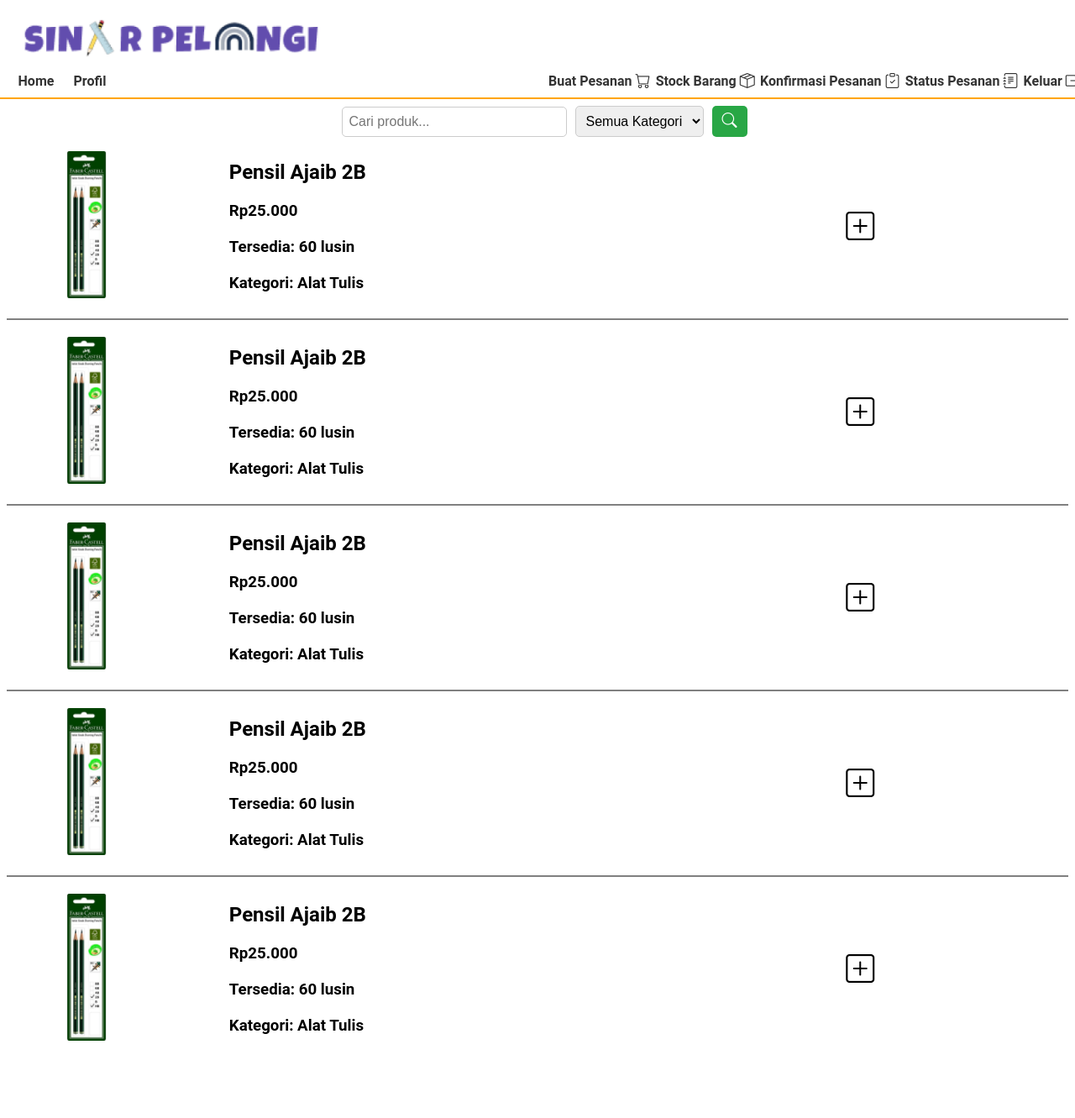
After one commit to KenwardKH/Pddy-Project, a Laravel app: page /kasir/buat-pesanan in a window 1280 px wide. The commit adds this page. Shown: the whole page at 84% size. Run offline with Laravel 12, Linux system fonts and the light colour scheme.

Commit message:
kasir_buat_pesanan

```diff
--- /dev/null
+++ b/app/Http/Controllers/PesananController.php
@@ -0,0 +1,101 @@
+<?php
+
+namespace App\Http\Controllers;
+
+use Illuminate\Http\Request;
+use Session;
+
+class PesananController extends Controller
+{
+    /**
+     * Display a listing of the resource.
+     */
+    public function index()
+    {
+        $products = [
+            ['id' => 1, 'name' => 'Pensil Ajaib 2b', 'price' => 25000, 'available' => 60, 'image' => 'pensil2b.png'],
+            ['id' => 2, 'name' => 'Penghapus Ajaib 2b', 'price' => 25000, 'available' => 70, 'image' => 'eraser.png']
+        ];
+        return view('kasir.kasir_buat_pesanan', compact('products'));
+    }
+
+    public function addToOrder(Request $request)
+    {
+        // Retrieve quantities from the form input
+        $quantities = $request->input('quantity');
+
+        // Initialize or retrieve the current order from the session
+        $order = Session::get('order', []);
+
+        foreach ($quantities as $productName => $quantity) {
+            if ($quantity > 0) {
+                // Check if the product is already in the order
+                if (isset($order[$productName])) {
+                    // Update the quantity if it already exists
+                    $order[$productName]['quantity'] += $quantity;
+                } else {
+                    // Add new product to the order
+                    $order[$productName] = [
+                        'name' => $productName,
+                        'quantity' => $quantity
+                    ];
+                }
+            }
+        }
+
+        // Save the order in the session
+        Session::put('order', $order);
+
+        return redirect()->route('kasir.kasir_buat_pesanan')->with('success', 'Produk berhasil ditambahkan ke pesanan!');
+    }
+
+
+
+    /**
+     * Show the form for creating a new resource.
+     */
+    public function create()
+    {
+        //
+    }
+
+    /**
+     * Store a newly created resource in storage.
+     */
+    public function store(Request $request)
+    {
+        //
+    }
+
+    /**
+     * Display the specified resource.
+     */
+    public function show(string $id)
+    {
+        //
+    }
+
+    /**
+     * Show the form for editing the specified resource.
+     */
+    public function edit(string $id)
+    {
+        //
+    }
+
+    /**
+     * Update the specified resource in storage.
+     */
+    public function update(Request $request, string $id)
+    {
+        //
+    }
+
+    /**
+     * Remove the specified resource from storage.
+     */
+    public function destroy(string $id)
+    {
+        //
+    }
+}
--- /dev/null
+++ b/public/css/kasir_buat_pesanan.css
@@ -0,0 +1,210 @@
+body {
+    font-family: 'Roboto', sans-serif;
+    background-color: white;
+}
+
+.header {
+    display: flex;
+    flex-direction: column;
+    padding: 10px;
+    border-bottom: orange solid 2px;
+    position: fixed;
+    width: 100%;
+    top: 0;
+    left: 0;
+    background-color: white;
+    z-index: 1000; /* Ensures the header stays on top */
+}
+
+.container {
+    margin-top: 160px; /* Offset content for the fixed header height */
+}
+
+.header {
+    display: flex;
+    flex-direction: column;
+    padding: 10px;
+    border-bottom: orange solid 2px;
+}
+.header img {
+    width: 400px;
+}
+
+.header h1 {
+    font-size: 24px;
+    color: #333;
+}
+
+.nav {
+    display: flex;
+    width: 100%;
+    justify-content: space-between;
+}
+.nav a{
+    display: inline-flex;
+    align-items: center;
+    font-size: 16px; /* Adjust the size as needed */
+}
+
+.nav i {
+    font-size: 18px; /* Adjust this to match the text size */
+    line-height: 1; /* Ensures the icon height aligns properly */
+    margin-left: 4px;
+}
+
+.nav a:hover {
+    color: green;
+}
+
+.nav .left {
+    display: flex;
+    justify-content: space-around;
+    width: 10%;
+}
+
+.nav .right {
+    display: flex;
+    justify-content: space-around;
+    width: 50%;
+}
+
+.nav a {
+    text-decoration: none;
+    color: #333;
+    font-weight: bold;
+}
+
+/* Search container styling */
+.search-container {
+    display: flex;
+    align-items: center;
+    justify-content: center;
+    gap: 10px;
+    position: fixed;
+    width: 100%;
+    top: 116px; /* Adjust this to position it below the header */
+    background-color: white; /* Optional: add a background to match the header */
+    padding: 10px 0; /* Optional: add padding for spacing */
+    z-index: 999; /* Ensure it stays on top */
+}
+
+.search-bar {
+    width: 250px;
+    padding: 8px;
+    border: 1px solid #ccc;
+    border-radius: 5px;
+    font-size: 16px;
+}
+
+.category-dropdown {
+    padding: 8px;
+    font-size: 16px;
+    border: 1px solid #ccc;
+    border-radius: 5px;
+}
+
+.search-button {
+    padding: 8px 12px;
+    background-color: #28a745; /* Customize the color */
+    color: white;
+    border: none;
+    border-radius: 5px;
+    cursor: pointer;
+}
+
+.search-button i {
+    font-size: 18px;
+}
+
+.search-button:hover {
+    background-color: #218838; /* Darker green for hover */
+}
+
+.product-list {
+    padding-bottom: 60px;
+}
+
+.product-item {
+    display: flex;
+    flex-direction: row;
+    padding: 20px;
+    border-top: 2px solid gray;
+    justify-content: space-between;
+}
+
+.product-item:nth-child(1){
+    border: 0;
+    margin-top: 70px;
+}
+
+.product-item .kiri {
+    width: 20%;
+}
+.product-item .tengah {
+    width: 60%;
+    text-align: left;
+    display: flex;
+    flex-direction: column;
+    justify-content: space-around;
+}
+
+.product-item h2, h3 {
+    margin: 0;
+}
+
+.product-item .kanan {
+    width: 20%;
+    display: flex;
+    align-items: center;
+}
+
+.product-item .kanan .quantity-selector {
+    display: flex;
+    gap: 10px;
+}
+
+.product-item .kanan .quantity-selector i{
+    font-size: 34px;
+    cursor: pointer;
+}
+
+.product-item .kanan .quantity-selector i:hover{
+    color: green;
+}
+
+.product-item .kanan .quantity-selector input{
+    width: 50px;
+    height: 30px;
+    display: flex;
+    align-items: center;
+    text-align: center;
+    font-size: 22px;
+}
+
+input[type="number"]::-webkit-outer-spin-button,
+input[type="number"]::-webkit-inner-spin-button {
+    -webkit-appearance: none;
+    margin: 0;
+}
+
+.product-item img{
+    width: 150px;
+}
+
+.product-list button.order-button {
+    position: fixed;
+    bottom: 20px;
+    left: 50%;
+    transform: translateX(-50%);
+    width: 90%;
+    height: 50px;
+    font-size: 18px;
+    background-color: #adf542;
+    color: black;
+    border: none;
+    border-radius: 5px;
+    box-shadow: 0px 4px 8px rgba(0, 0, 0, 0.2);
+    cursor: pointer;
+    transition: all 0.3s ease;
+    font-weight: bold;
+}
--- a/public/css/kasir_home.css
+++ b/public/css/kasir_home.css
@@ -65,8 +65,8 @@
 .dashboard {
     display: grid;
     grid-template-columns: repeat(3, 1fr);
-    gap: 110px;
-    margin: 40px;
+    gap: 120px;
+    margin: 60px;
     background-color: #f5f5f5;
     padding: 40px;
 }
--- /dev/null
+++ b/resources/views/kasir/kasir_buat_pesanan.blade.php
@@ -0,0 +1,213 @@
+<!DOCTYPE html>
+<html lang="en">
+<head>
+    <meta charset="UTF-8">
+    <meta name="viewport" content="width=device-width, initial-scale=1.0">
+    <title>Buat Pesanan</title>
+    <link rel="stylesheet" href="{{asset('css/kasir_buat_pesanan.css')}}">
+    <script src="https://code.jquery.com/jquery-3.6.0.min.js"></script>
+    <link href="https://cdn.jsdelivr.net/npm/bootstrap-icons/font/bootstrap-icons.css" rel="stylesheet">
+</head>
+<body>
+    <div class="container">
+        <div class="header">
+            <img src="{{asset('images/logo.png')}}" alt="logo">
+            <div class="nav">
+                <div class="left">
+                    <a href="home">Home</a>
+                    <a href="#">Profil</a>
+                </div>
+                <div class="right">
+                    <a href="buat-pesanan">Buat Pesanan <i class="bi bi-cart"></i></a>
+                    <a href="#">Stock Barang <i class="bi bi-box-seam"></i></a>
+                    <a href="#">Konfirmasi Pesanan <i class="bi bi-clipboard-check"></i></a>
+                    <a href="#">Status Pesanan <i class="bi bi-journal-text"></i></a>
+                    <a href="#">Keluar <i class="bi bi-box-arrow-right"></i></a>
+                </div>
+            </div>
+        </div>
+
+
+        <form action="" method="GET" class="search-container">
+            <input type="text" placeholder="Cari produk..." class="search-bar" name="search">
+            <select class="category-dropdown" name="category">
+                <option value="">Semua Kategori</option>
+                <option value="kategori1">Kategori 1</option>
+                <option value="kategori2">Kategori 2</option>
+                <option value="kategori3">Kategori 3</option>
+            </select>
+            <button type="submit" class="search-button"><i class="bi bi-search"></i></button>
+        </form>
+
+
+        <form action="{{ route('tambah-pesanan') }}" method="POST" class="product-list">
+            <!-- @csrf
+            @foreach($products as $product)
+                <div class="product-item">
+                    <img src="{{ asset('images/produk/' . $product['image']) }}" alt="{{ $product['name'] }}">
+                    <h3>{{ $product['name'] }}</h3>
+                    <p><strong>Rp{{ number_format($product['price'], 0, ',', '.') }}</strong></p>
+                    <p>Tersedia: {{ $product['available'] }} lusin</p>
+                    <div class="quantity-selector">
+                        <button type="button" class="decrement" style="display: none;">-</button>
+                        <input type="number" name="quantity[{{ $product['name'] }}]" value="0" min="0" max="{{ $product['available'] }}" class="quantity-input" style="display: none;">
+                        <button type="button" class="increment">+</button>
+                    </div>
+                </div>
+            @endforeach -->
+
+            <div class="product-item">
+                <div class="kiri">
+                    <img src="{{ asset('images/produk/pensil2b.png') }}" alt="{{ $product['name'] }}">
+                </div>
+                <div class="tengah">
+                    <h2>Pensil Ajaib 2B</h2>
+                    <h3><strong>Rp25.000</strong></h3>
+                    <h3>Tersedia: 60 lusin</h3>
+                    <h3>Kategori: Alat Tulis</h3>
+                </div>
+                <div class="kanan">
+                    <div class="quantity-selector">
+                        <i class="bi bi-dash-square decrement" style="display: none;"></i>
+                        <input type="number" name="quantity[{{ $product['name'] }}]" value="0" min="0" max="60" class="quantity-input" style="display: none;" required>
+                        <i type="button" class="bi bi-plus-square increment"></i>
+                    </div>
+                </div>
+            </div>
+            <div class="product-item">
+                <div class="kiri">
+                    <img src="{{ asset('images/produk/pensil2b.png') }}" alt="{{ $product['name'] }}">
+                </div>
+                <div class="tengah">
+                    <h2>Pensil Ajaib 2B</h2>
+                    <h3><strong>Rp25.000</strong></h3>
+                    <h3>Tersedia: 60 lusin</h3>
+                    <h3>Kategori: Alat Tulis</h3>
+                </div>
+                <div class="kanan">
+                    <div class="quantity-selector">
+                        <i class="bi bi-dash-square decrement" style="display: none;"></i>
+                        <input type="number" name="quantity[{{ $product['name'] }}]" value="0" min="0" max="70" class="quantity-input" style="display: none;" required>
+                        <i type="button" class="bi bi-plus-square increment"></i>
+                    </div>
+                </div>
+            </div>
+            <div class="product-item">
+                <div class="kiri">
+                    <img src="{{ asset('images/produk/pensil2b.png') }}" alt="{{ $product['name'] }}">
+                </div>
+                <div class="tengah">
+                    <h2>Pensil Ajaib 2B</h2>
+                    <h3><strong>Rp25.000</strong></h3>
+                    <h3>Tersedia: 60 lusin</h3>
+                    <h3>Kategori: Alat Tulis</h3>
+                </div>
+                <div class="kanan">
+                    <div class="quantity-selector">
+                        <i class="bi bi-dash-square decrement" style="display: none;"></i>
+                        <input type="number" name="quantity[{{ $product['name'] }}]" value="0" min="0" max="70" class="quantity-input" style="display: none;" required>
+                        <i type="button" class="bi bi-plus-square increment"></i>
+                    </div>
+                </div>
+            </div>
+            <div class="product-item">
+                <div class="kiri">
+                    <img src="{{ asset('images/produk/pensil2b.png') }}" alt="{{ $product['name'] }}">
+                </div>
+                <div class="tengah">
+                    <h2>Pensil Ajaib 2B</h2>
+                    <h3><strong>Rp25.000</strong></h3>
+                    <h3>Tersedia: 60 lusin</h3>
+                    <h3>Kategori: Alat Tulis</h3>
+                </div>
+                <div class="kanan">
+                    <div class="quantity-selector">
+                        <i class="bi bi-dash-square decrement" style="display: none;"></i>
+                        <input type="number" name="quantity[{{ $product['name'] }}]" value="0" min="0" max="70" class="quantity-input" style="display: none;" required>
+                        <i type="button" class="bi bi-plus-square increment"></i>
+                    </div>
+                </div>
+            </div>
+            <div class="product-item">
+                <div class="kiri">
+                    <img src="{{ asset('images/produk/pensil2b.png') }}" alt="{{ $product['name'] }}">
+                </div>
+                <div class="tengah">
+                    <h2>Pensil Ajaib 2B</h2>
+                    <h3><strong>Rp25.000</strong></h3>
+                    <h3>Tersedia: 60 lusin</h3>
+                    <h3>Kategori: Alat Tulis</h3>
+                </div>
+                <div class="kanan">
+                    <div class="quantity-selector">
+                        <i class="bi bi-dash-square decrement" style="display: none;"></i>
+                        <input type="number" name="quantity[{{ $product['name'] }}]" value="0" min="0" max="70" class="quantity-input" style="display: none;" required>
+                        <i type="button" class="bi bi-plus-square increment"></i>
+                    </div>
+                </div>
+            </div>
+            <button type="submit" class="order-button" style="display: none;">Pesan</button>
+        </form>
+    </div>
+
+    <script>
+        $(document).ready(function() {
+            function togglePesanButton() {
+                // Check if any quantity is greater than 0
+                let anyQuantitySelected = false;
+                $('.quantity-input').each(function() {
+                    if (parseInt($(this).val()) > 0) {
+                        anyQuantitySelected = true;
+                        return false; // Exit loop early
+                    }
+                });
+
+                // Show or hide the Pesan button based on the quantity check
+                if (anyQuantitySelected) {
+                    $('.order-button').show();
+                } else {
+                    $('.order-button').hide();
+                }
+            }
+
+            // Increment button functionality
+            $('.increment').click(function() {
+                let input = $(this).siblings('.quantity-input');
+                let decrementButton = $(this).siblings('.decrement');
+
+                // Show input field and decrement button if value is 0
+                if (input.val() == 0) {
+                    input.val(1);
+                    input.show();
+                    decrementButton.show();
+                } else {
+                    let currentValue = parseInt(input.val());
+                    let max = parseInt(input.attr('max'));
+                    if (currentValue < max) {
+                        input.val(currentValue + 1);
+                    }
+                }
+
+                togglePesanButton(); // Check if we need to show/hide the Pesan button
+            });
+
+            // Decrement button functionality
+            $('.decrement').click(function() {
+                let input = $(this).siblings('.quantity-input');
+                let currentValue = parseInt(input.val());
+
+                if (currentValue > 1) {
+                    input.val(currentValue - 1);
+                } else if (currentValue == 1) {
+                    // If the value is 1, set to 0 and hide the input and decrement button
+                    input.val(0);
+                    input.hide();
+                    $(this).hide();
+                }
+
+                togglePesanButton(); // Check if we need to show/hide the Pesan button
+            });
+        });
+    </script>
+</body>
+</html>
--- a/resources/views/kasir/kasir_home.blade.php
+++ b/resources/views/kasir/kasir_home.blade.php
@@ -19,7 +19,7 @@
                 <a href="#">Profil</a>
             </div>
             <div class="right">
-                <a href="#">Buat Pesanan <i class="bi bi-cart"></i></a>
+                <a href="buat-pesanan">Buat Pesanan <i class="bi bi-cart"></i></a>
                 <a href="#">Stock Barang <i class="bi bi-box-seam"></i></a>
                 <a href="#">Konfirmasi Pesanan <i class="bi bi-clipboard-check"></i></a>
                 <a href="#">Status Pesanan <i class="bi bi-journal-text"></i></a>
--- a/resources/views/layouts/guest.blade.php
+++ b/resources/views/layouts/guest.blade.php
@@ -19,7 +19,7 @@
                 background-color: #D0FFFE;
                 padding: 25px 50px;
                 width: 500px;
-                height:500px;
+                height:550px;
                 border-radius: 20px;
                 box-shadow: 0 5px 20px 34px rgba(0, 0, 0, 0.25);
                 text-align:center;
--- a/routes/web.php
+++ b/routes/web.php
@@ -2,6 +2,7 @@
 
 use App\Http\Controllers\ProfileController;
 use App\Http\Controllers\KasirController;
+use App\Http\Controllers\PesananController;
 use Illuminate\Support\Facades\Route;
 use Laravel\Socialite\Facades\Socialite;
 
@@ -27,5 +28,8 @@
 
 //Kasir
 Route::get('/kasir/home', [KasirController::class, 'home'])->name('kasir.home');
+Route::get('/kasir/buat-pesanan', [PesananController::class, 'index'])->name('buat-pesanan');
+Route::post('/kasir/tambah-pesanan', [PesananController::class, 'addToOrder'])->name('tambah-pesanan');
+
 
 require __DIR__.'/auth.php';
```
Also changed, not shown: resources/views/auth/login.blade.php (+19 -1 lines), public/images/produk/penghapus2b.png (added), public/images/produk/pensil2b.png (added).
